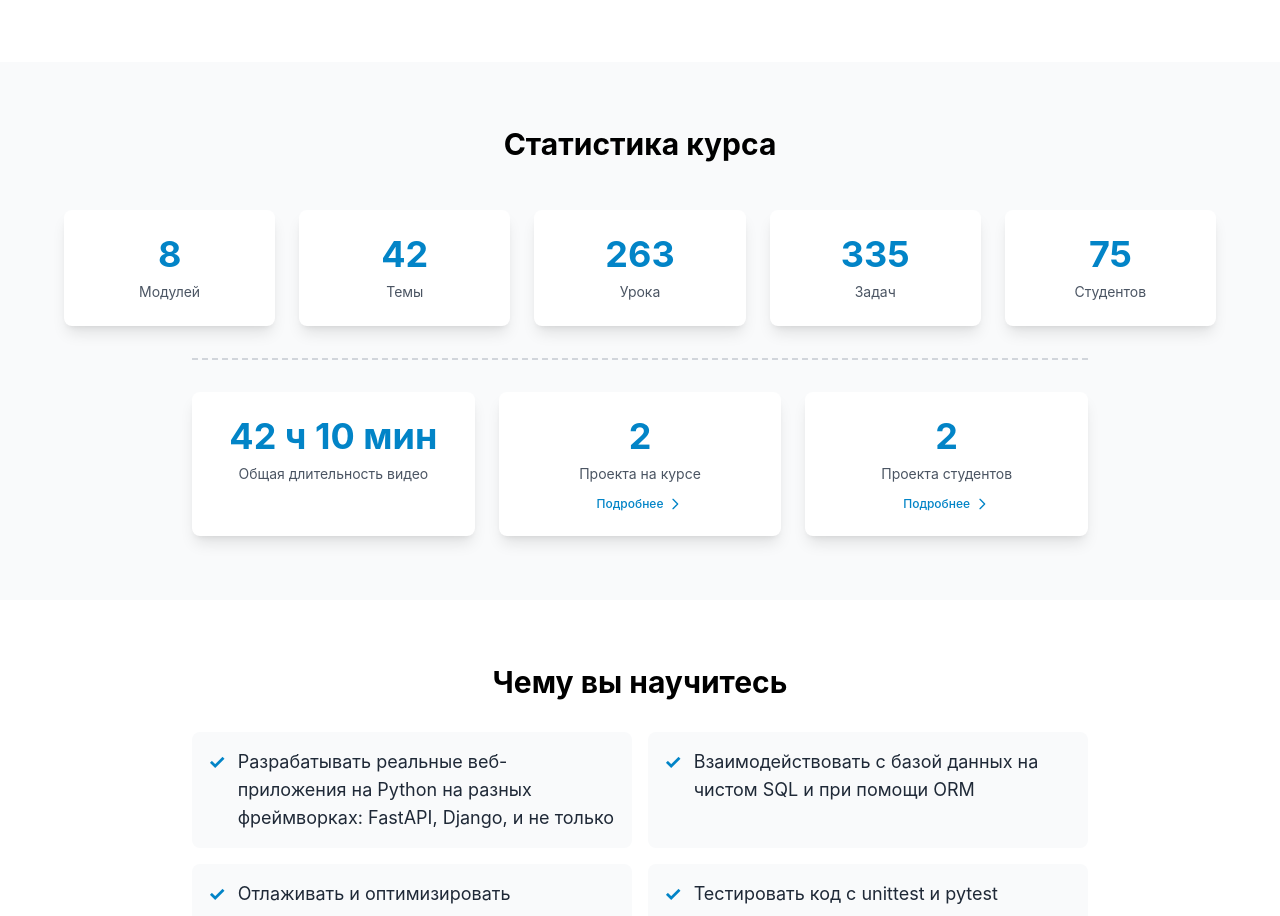
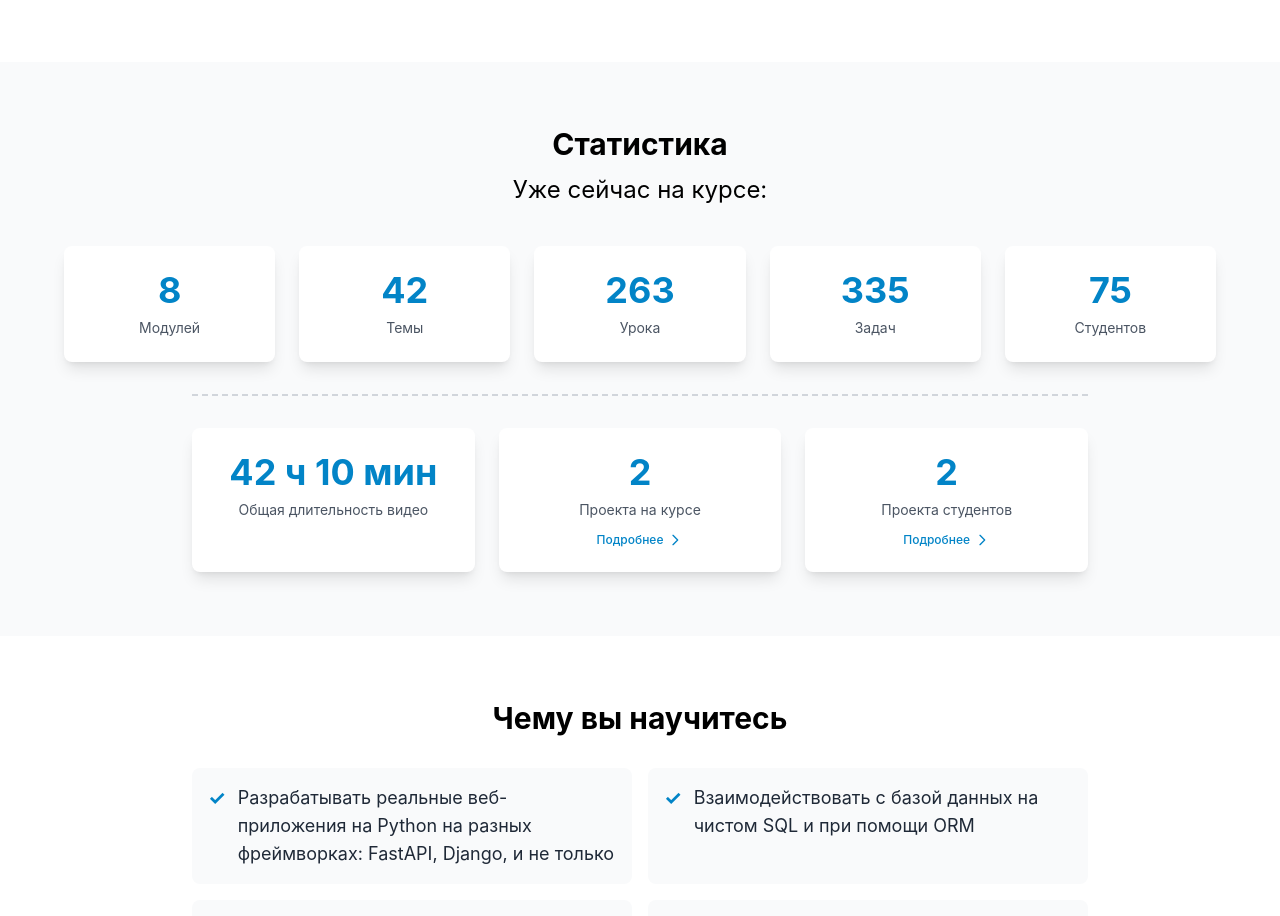
Before and after one commit to mahenzon/python-breakthrough-landing, a Nuxt app in the folder website/: page / in a window 1280 px wide. Shown: the part 2700-3616 px from the top of the page. Built offline with nearby package versions, Linux system fonts and the light colour scheme.

Commit message:
add subtitle to stats section

```diff
--- a/website/components/sections/StatisticsSection.vue
+++ b/website/components/sections/StatisticsSection.vue
@@ -1,8 +1,10 @@
 <template>
   <section class="py-16 bg-gray-50">
     <div class="container mx-auto px-4">
-      <h2 class="text-3xl font-bold text-center mb-12">{{ $t('stats.title') }}</h2>
-
+      <div class="mb-10">
+        <h2 class="text-3xl font-bold text-center mb-3">{{ $t('stats.title') }}</h2>
+        <h3 class="text-2xl text-center">{{ $t('stats.subtitle') }}</h3>
+      </div>
       <SectionsStatsSection
         :stats="stats"
         :course-projects-count="courseProjectsCount"
--- a/website/i18n/locales/ru.ts
+++ b/website/i18n/locales/ru.ts
@@ -56,7 +56,8 @@ export default {
     collapseAll: 'Свернуть всё',
   },
   stats: {
-    title: 'Статистика курса',
+    title: 'Статистика',
+    subtitle: 'Уже сейчас на курсе:',
     totalLessons: 'Всего уроков',
     lessons: 'Уроков',
     totalVideosDuration: 'Общая длительность видео',
```
